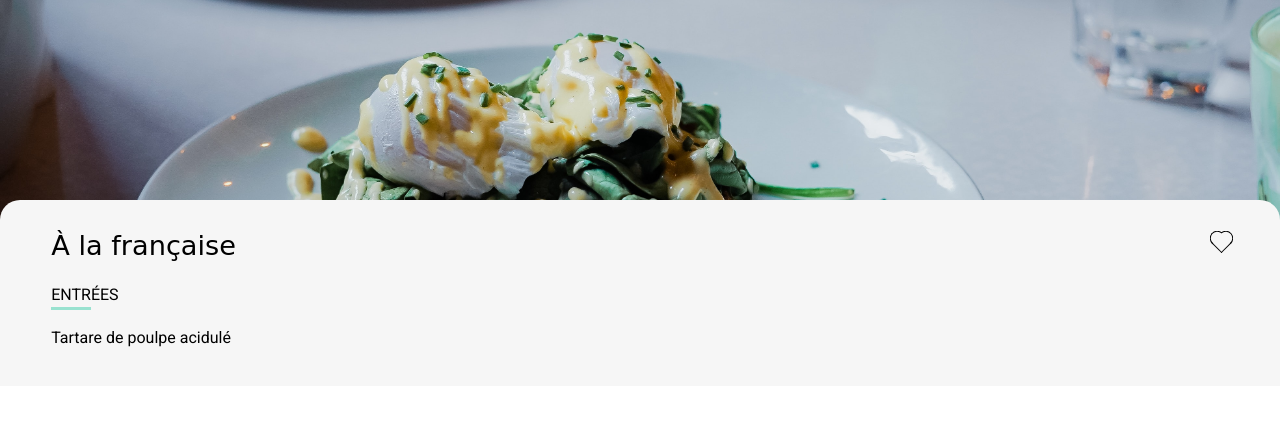
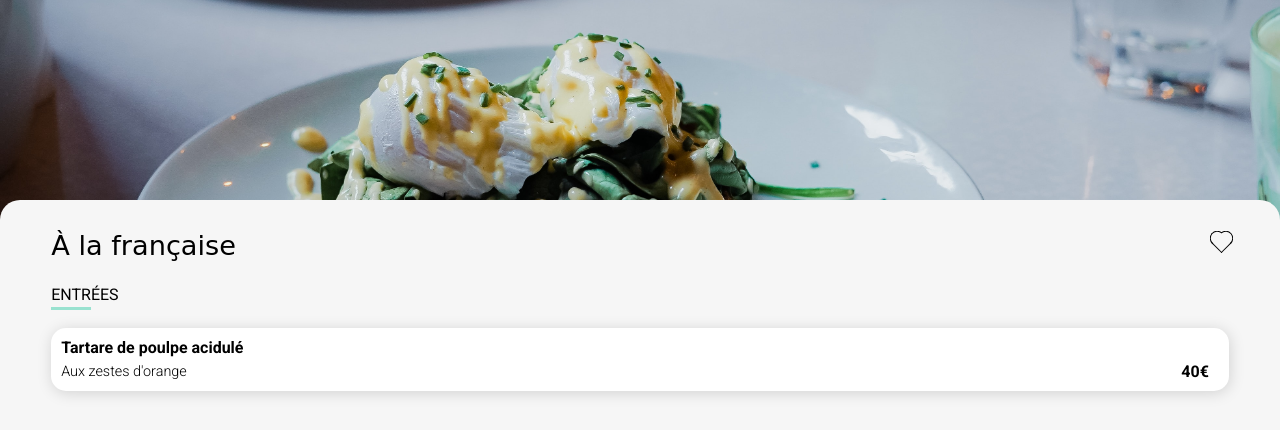
Before and after one commit to DesireeBesnard/DesireeBesnard_3_08092021, a website: page alafrancaise.html in a window 1280 px wide. Shown: the part 85-526 px from the top of the page. Drawn offline with Linux system fonts and the light colour scheme; a web font is replaced by a local one.

Commit message:
dish structure without animation

```diff
--- a/alafrancaise.html
+++ b/alafrancaise.html
@@ -31,13 +31,18 @@
             <button class="heart"></button>
         </div>
 
-        <section>
-            <h2>ENTRÉES</h2>
-            <div class="dish">
-                <p>Tartare de poulpe acidulé</p>
-                <p></p>
-            </div>
-        </section>
+        <div class="menu__dishes">
+            <section>
+                <h2>ENTRÉES</h2>
+                <div class="menu__dish">
+                    <p class="dish__name">Tartare de poulpe acidulé</p>
+                    <div class="dish__details">
+                        <p>Aux zestes d'orange</p>
+                        <p>40€</p>
+                    </div>
+                </div>
+            </section>
+        </div>
 
     </main>
 
--- a/scss/layouts/_header.scss
+++ b/scss/layouts/_header.scss
@@ -37,6 +37,7 @@ header {
     p {
         font-size: 1.2rem;
         padding-bottom: 1.5rem;
+        font-weight: lighter;
     }
 }
 
--- a/scss/layouts/_main-description.scss
+++ b/scss/layouts/_main-description.scss
@@ -6,14 +6,14 @@
         display: flex;
     align-items: center;
     background-color: $gray;
-    max-width: 75%;
+    max-width: 76%;
     margin-left: auto;
     margin-right: auto;
     margin-bottom: 25px;
-    padding: 25px 30px;
+    padding: 25px 26px;
     border-radius: 20px;
     position: relative;
-    font-size: 1.2rem;
+    font-size: 1rem;
     @include box-shadow;
     font-weight: bold;
 
--- a/scss/layouts/_main-menu.scss
+++ b/scss/layouts/_main-menu.scss
@@ -39,4 +39,37 @@
         bottom: 18px;
         left: 0;
     }
+
+    &__dishes {
+        display: grid;
+        grid-template-columns: repeat(auto-fit, minmax(294px, 1fr));
+        grid-gap: 20px;
+    }
+
+    &__dish {
+        background-color: white;
+        padding: 10px 20px 10px 10px;
+        border-radius: 15px;
+        @include box-shadow;
+    }
 }
+
+.dish__name {
+    font-weight: bold;
+    padding-bottom: 5px;
+}
+
+.dish__details {
+    display: flex;
+    align-items: center;
+
+    p:first-child {
+        font-weight: lighter;
+        font-size: 0.9rem;
+    }
+
+    p:last-child {
+        margin-left: auto;
+        font-weight: bold;
+    }
+}
--- a/scss/layouts/_main-restaurants.scss
+++ b/scss/layouts/_main-restaurants.scss
@@ -57,5 +57,9 @@
         div:last-child {
             margin: auto 0 auto auto;
         }
+
+        p {
+            font-weight: lighter;
+        }
     }
 }
```
Also changed, not shown: css/style.css, 1 other file.
